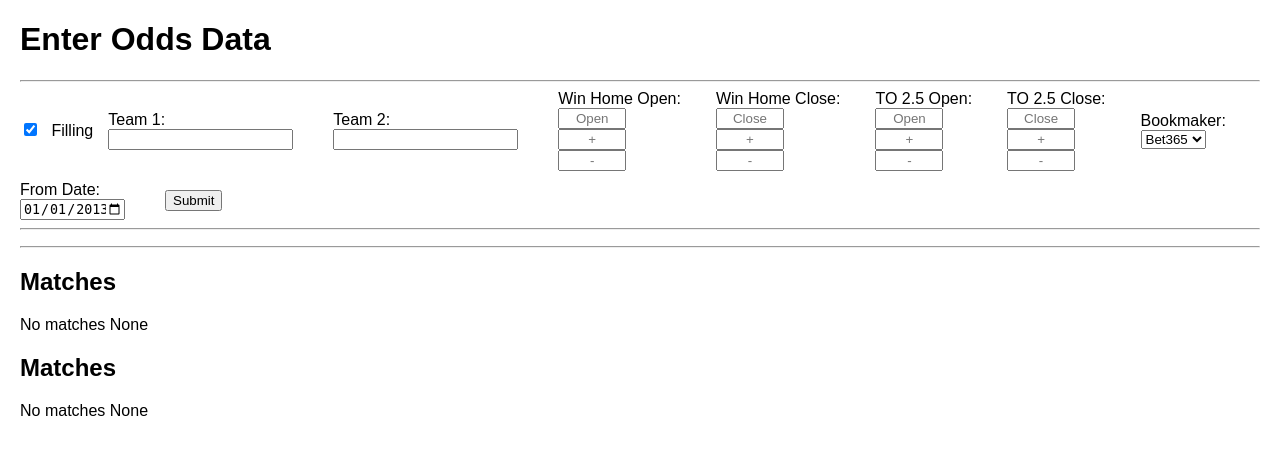
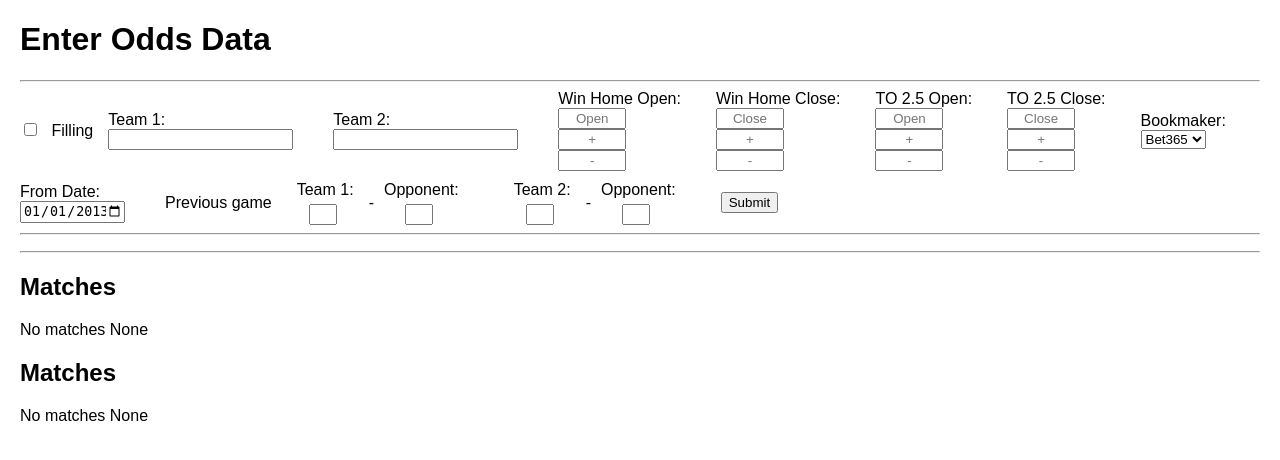
Before and after one commit to DenisLet/simplestats, a Flask app: page / in a window 1280 px wide. Shown: the top 460 px of the page. Run offline with Flask 3, Linux system fonts and the light colour scheme; some libraries are stand-ins or nearby versions.

Commit message:
add separation for prev. match

```diff
--- a/main.py
+++ b/main.py
@@ -4,7 +4,7 @@ from sqlalchemy.orm import sessionmaker
 from models import Base, SoccerMain, Bet365Odds, XbetOdds, SoccerHalf1Stats, SoccerHalf2Stats, SoccerTimeLine
 from sqlalchemy.orm import joinedload, relationship
 from datetime import datetime
-
+from sqlalchemy import exists
 
 app = Flask(__name__)
 DATABASE_URL = "postgresql+psycopg2://admin:123456er@localhost:5432/statix"
@@ -29,6 +29,7 @@ def soccer():
     goasl_main2 = None
     yc_main2 = None
     form_data = {}
+    autocomplete = False
     if request.method == "POST":
         # Получение данных из формы
         selected_bookmaker = request.form.get("bookmaker")
@@ -37,7 +38,13 @@ def soccer():
         # Получение даты из формы или установка дефолтной даты
         from_date = request.form.get("from_date", "2013-01-01")
         from_date = datetime.strptime(from_date, "%Y-%m-%d")
+        autocomplete = 'autocomplete-toggle' in request.form
 
+        # Получаем значения из формы
+        team1_score = request.form.get('team1_score', '')
+        opponent_score = request.form.get('opponent_score', '')
+        team2_score = request.form.get('team2_score', '')
+        opponent2_score = request.form.get('opponent2_score', '')
         # Проверка поля "Last Matches" на число
         def validate_int(value):
             if value == "":  # Пустое значение считается валидным
@@ -124,6 +131,15 @@ def soccer():
             book_source = XbetOdds
             sub_source = SoccerMain.xbet_odds
 
+        try:
+            team1_score = int(team1_score) if team1_score else None
+            opponent_score = int(opponent_score) if opponent_score else None
+            team2_score = int(team2_score) if team2_score else None
+            opponent2_score = int(opponent2_score) if opponent2_score else None
+        except ValueError:
+            team1_score = opponent_score = team2_score = opponent2_score = None
+
+        print(team1_score, opponent_score, team2_score, opponent2_score)
 
         # Базовый запрос
         query = session.query(SoccerMain).join(
@@ -131,6 +147,7 @@ def soccer():
         ).options(joinedload(sub_source))
 
         query = query.filter(SoccerMain.match_date >= from_date, SoccerMain.match_date <= datetime.now())
+
 
         # Фильтр по командам
         if team1 and team2:
@@ -200,7 +217,6 @@ def soccer():
                 )
             )
 
-        # Сортировка по лиге и дате
         query = query.order_by(SoccerMain.league_name, desc(SoccerMain.match_date))
         matches = query.all()
 
@@ -246,14 +262,47 @@ def soccer():
             match.home_goals_h1 = home_goals_h1
             match.away_goals_h1 = away_goals_h1
 
-        # Разделение по командам
+        # Логика работы с командами
+        def filter_team_matches(team, score, opponent_score):
+            all_team_matches = [match for match in matches if match.team_home == team or match.team_away == team]
+            all_team_matches_sorted = sorted(all_team_matches, key=lambda m: m.match_date)
+
+            if score is not None and opponent_score is not None:
+                old_matches = [
+                    m for m in all_team_matches_sorted
+                    if (
+                            (m.team_home == team and m.home_score_ft == score and m.away_score_ft == opponent_score) or
+                            (m.team_away == team and m.away_score_ft == score and m.home_score_ft == opponent_score)
+                    )
+                ]
+
+                next_matches = []
+                for old_match in old_matches:
+                    future_matches_same_league = [
+                        x for x in all_team_matches_sorted
+                        if x.match_date > old_match.match_date and x.league_name == old_match.league_name
+                    ]
+                    if future_matches_same_league:
+                        next_matches.append(future_matches_same_league[0])
+
+                return next_matches
+            else:
+                return all_team_matches_sorted
+
         if team1:
-            matches_team1 = [match for match in matches if match.team_home == team1 or match.team_away == team1]
+            if team1_score and opponent_score:
+                matches_team1 = filter_team_matches(team1, team1_score, opponent_score)
+            else:
+                matches_team1 = [match for match in matches if match.team_home == team1 or match.team_away == team1]
             goasl_main1 = calculate_goals_statistics(matches_team1, selected_bookmaker)
             corners_main1 = calculate_corners_statistics(matches_team1)
             yc_main1 = calculate_yellow_cards_statistics(matches_team1)
+
         if team2:
-            matches_team2 = [match for match in matches if match.team_home == team2 or match.team_away == team2]
+            if team2_score and opponent2_score:
+                matches_team2 = filter_team_matches(team2, team2_score, opponent2_score)
+            else:
+                matches_team2 = [match for match in matches if match.team_home == team2 or match.team_away == team2]
             goasl_main2 = calculate_goals_statistics(matches_team2, selected_bookmaker)
             corners_main2 = calculate_corners_statistics(matches_team2)
             yc_main2 = calculate_yellow_cards_statistics(matches_team2)
@@ -273,7 +322,8 @@ def soccer():
         yc_main1=yc_main1,
         corners_main2=corners_main2,
         goasl_main2=goasl_main2,
-        yc_main2=yc_main2
+        yc_main2=yc_main2,
+        autocomplete=autocomplete
     )
 
 def calculate_goals_statistics(matches, selected_bookmaker):
--- a/static/findteam.js
+++ b/static/findteam.js
@@ -45,17 +45,32 @@
 }
 
 // Инициализация автозаполнения
-    let disableAutocompleteTeam1 = setupAutocomplete("team1", "team1-suggestions", "/search_teams");
-    let disableAutocompleteTeam2 = setupAutocomplete("team2", "team2-suggestions", "/search_teams");
+let disableAutocompleteTeam1;
+let disableAutocompleteTeam2;
+
+function initAutocomplete() {
+    // Инициализация автозаполнения только если чекбокс выбран
+    const autocompleteToggle = document.getElementById("autocomplete-toggle");
+    if (autocompleteToggle.checked) {
+        disableAutocompleteTeam1 = setupAutocomplete("team1", "team1-suggestions", "/search_teams");
+        disableAutocompleteTeam2 = setupAutocomplete("team2", "team2-suggestions", "/search_teams");
+    }
+}
 
 // Управление автозаполнением через чекбокс
 const autocompleteToggle = document.getElementById("autocomplete-toggle");
+
 autocompleteToggle.addEventListener("change", (e) => {
     if (e.target.checked) {
+        // Включаем автозаполнение
         disableAutocompleteTeam1 = setupAutocomplete("team1", "team1-suggestions", "/search_teams");
         disableAutocompleteTeam2 = setupAutocomplete("team2", "team2-suggestions", "/search_teams");
     } else {
-            disableAutocompleteTeam1();
-            disableAutocompleteTeam2();
+        // Отключаем автозаполнение
+        if (disableAutocompleteTeam1) disableAutocompleteTeam1();
+        if (disableAutocompleteTeam2) disableAutocompleteTeam2();
     }
 });
+
+// Инициализация автозаполнения при загрузке страницы в зависимости от состояния чекбокса
+document.addEventListener("DOMContentLoaded", initAutocomplete);
--- a/static/percentcount.js
+++ b/static/percentcount.js
@@ -26,6 +26,25 @@
                         const percentage = ((value / totalMatches) * 100).toFixed(2);
                         // Обновляем содержимое ячейки с процентом
                         cell.textContent = `${value} (${percentage}%)`;
+
+                        // Применяем подсветку в зависимости от процента
+                        if (percentage < 10) {
+                            cell.style.backgroundColor = "#D32F2F"; // Ярко красный
+                            cell.style.color = "white"; // Белый текст для контраста
+                        } else if (percentage < 30) {
+                            cell.style.backgroundColor = "#F44336"; // Красный
+                            cell.style.color = "white"; // Белый текст для контраста
+                        } else if (percentage > 90) {
+                            cell.style.backgroundColor = "#388E3C"; // Ярко зеленый
+                            cell.style.color = "white"; // Белый текст для контраста
+                        } else if (percentage > 70) {
+                            cell.style.backgroundColor = "#4CAF50"; // Зеленый
+                            cell.style.color = "white"; // Белый текст для контраста
+                        } else {
+                            // Если процент вне диапазона подсветки, удаляем стили
+                            cell.style.backgroundColor = "";
+                            cell.style.color = "";
+                        }
                     }
                 }
             }
--- a/templates/soccer.html
+++ b/templates/soccer.html
@@ -170,7 +170,24 @@ th {
     }
 }
 
+.score-input {
+    display: flex;
+    justify-content: center; /* Center align the entire block */
+    align-items: center;
+}
 
+.team-score {
+    display: flex;
+    flex-direction: column; /* Stack the label and input vertically */
+    align-items: center; /* Center the label and input horizontally */
+    margin: 0 10px; /* Space between the teams */
+}
+
+.score-field {
+    width: 20px; /* Set input width to fit 2 digits */
+    text-align: center; /* Center the text inside the input */
+    margin-top: 5px; /* Space between the label and input */
+}
     </style>
 </head>
 <body>
@@ -187,11 +204,12 @@ th {
     {% endif %}
 
     <form method="POST">
-    <div class="toggle-container">
-        <label for="autocomplete-toggle">
-            <input type="checkbox" id="autocomplete-toggle" checked>
-            Filling
-        </label>
+<div class="toggle-container">
+    <label for="autocomplete-toggle">
+        <input type="checkbox" id="autocomplete-toggle" name="autocomplete-toggle" {% if autocomplete %}checked{% endif %}>
+        Filling
+    </label>
+</div>
     </div>
         <div class="group">
             <label for="team1">Team 1:</label>
@@ -245,6 +263,36 @@ th {
             <input type="date" id="from_date" name="from_date"
                    value="{{ request.form.get('from_date', '2013-01-01') }}" class="odds-input-date">
         </div>
+        <label>Previous game</label>
+<div class="group">
+
+    <div class="score-input">
+        <div class="team-score">
+            <label for="team1_score">Team 1:</label>
+            <input type="text" name="team1_score" value="{{ request.form.get('team1_score', '') }}"  maxlength="2" class="score-field">
+        </div>
+        <span> - </span>
+        <div class="team-score">
+            <label for="opponent_score">Opponent:</label>
+            <input type="text" name="opponent_score" value="{{ request.form.get('opponent_score', '') }}"  maxlength="2" class="score-field">
+        </div>
+    </div>
+</div>
+
+<div class="group">
+
+    <div class="score-input">
+        <div class="team-score">
+            <label for="team2_score">Team 2:</label>
+            <input type="text" name="team2_score" value="{{ request.form.get('team2_score', '') }}"  maxlength="2" class="score-field">
+        </div>
+        <span> - </span>
+        <div class="team-score">
+            <label for="opponent2_score">Opponent:</label>
+            <input type="text" name="opponent2_score" value="{{ request.form.get('opponent2_score', '') }}"  maxlength="2" class="score-field">
+        </div>
+    </div>
+</div>
 
         <div class="group">
             <button type="submit">Submit</button>
```
Also changed, not shown: вфывф.py (added, +54 -0 lines). Lines whose indentation alone changed are shown as unchanged.
